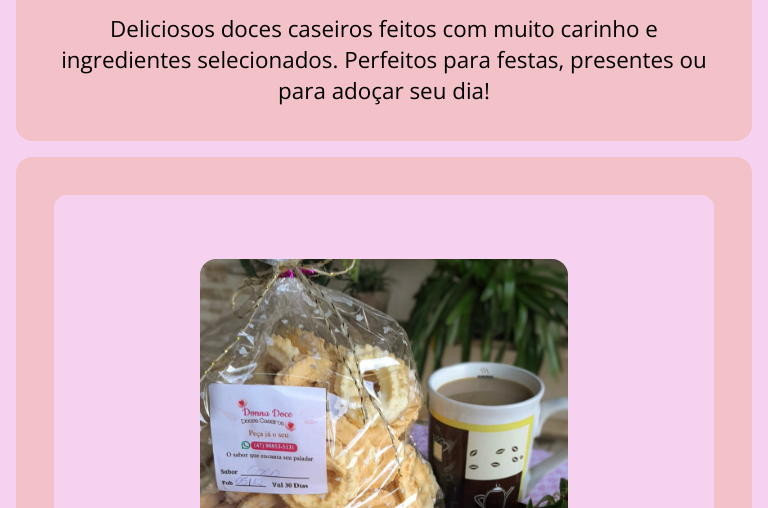
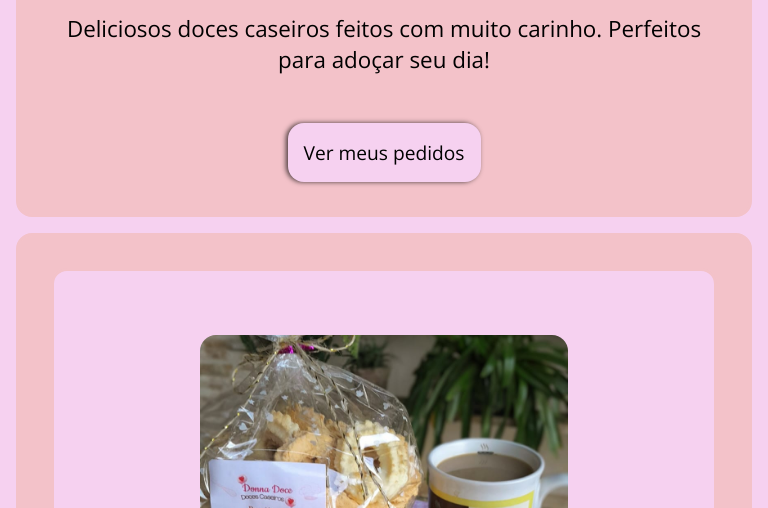
Before and after one commit to andreluizz7/PORTIFOLIO-DONA-DOCES, a plain HTML site: page index.html in a window 768 px wide. Shown: the part 292-800 px from the top of the page. Drawn offline with nearby package versions, Linux system fonts and the light colour scheme.

Commit message:
adiciona página de pedidos e ajusta estilo da introdução

```diff
--- a/Styles/Styles.css
+++ b/Styles/Styles.css
@@ -42,7 +42,7 @@ body {
     display: flex;
     flex-direction: row;
     align-items: center;
-    justify-content: center;
+    justify-content: space-between;
 }
 
 .header__nav__logo {
@@ -88,6 +88,19 @@ body {
     width: 4rem;
     height: auto;
     object-fit: cover;
+}
+
+.main__nav__pedidos {
+    display: flex;
+    justify-content: center;
+    padding: 1rem;
+    margin-top: 2rem;
+    background-color: var(--color-background);
+    font-size: 1.2rem;
+    color: var(--color-black);
+    text-decoration: none;
+    box-shadow: -2px 0 5px rgba(0, 0, 0, 0.7);
+    border-radius: 1rem;
 }
 
 .main__introducao {
@@ -507,6 +520,21 @@ body {
         width: 13rem;
     }
 
+    .main__nav__pedidos {
+        position: relative;
+        flex-direction: column;
+        justify-content: center;
+        margin-top: 2rem;
+    }
+
+    .main__introducao__titulo {
+        font-size: 1.1;
+    }
+
+    .main__introducao__descricao {
+        font-size: 1.1;
+    }
+
     .main__produtos {
         flex-direction: column;
         gap: 2rem;
@@ -585,6 +613,22 @@ body {
 }
 
 @media (min-width: 768px) and (max-width: 1250px) {
+    .main__nav__pedidos {
+        position: relative;
+        flex-direction: column;
+        justify-content: center;
+        left: 0;
+        margin-top: 2rem;
+    }
+
+    .main__introducao__titulo {
+        font-size: 1.2;
+    }
+
+    .main__introducao__descricao {
+        font-size: 1.2;
+    }
+
     .main__produtos {
         flex-direction: column;
         gap: 1rem;
--- a/index.html
+++ b/index.html
@@ -16,11 +16,7 @@
                 <a class="header__nav__logo" href="index.html">
                     <img class="header__nav__logo__img" src="Assets/logo.jpg" alt="Logo Dona Doces">
                 </a>
-                <ul class="header__nav__links">
-                    <!-- <li class="header__nav__links__item"><a href="#produtos">Produtos</a></li>
-                    <li class="header__nav__links__item"><a href="#sobre">Sobre Nós</a></li>
-                    <li class="header__nav__links__item"><a href="#contato">Contato</a></li> -->
-                </ul>
+
                 <button class="header__nav__carrinho" id="abrir-carrinho-btn" aria-label="Ver carrinho de compras">
                     <img class="header__nav__carrinho__img" src="Assets/carrinho.png" alt="Ícone do carrinho de compras">
                 </button>
@@ -30,7 +26,8 @@
         <main class="main">
             <section class="main__introducao">
                 <h1 class="main__introducao__titulo">Docinhos Artesanais</h1>
-                <p class="main__introducao__descricao">Deliciosos doces caseiros feitos com muito carinho e ingredientes selecionados. Perfeitos para festas, presentes ou para adoçar seu dia!</p>
+                <p class="main__introducao__descricao">Deliciosos doces caseiros feitos com muito carinho. Perfeitos para adoçar seu dia!</p>
+                <a class="main__nav__pedidos" href="/pedidos.html">Ver meus pedidos</a>
             </section>
 
             <section class="main__produtos">
```
Also changed, not shown: pedidos.html (added, +33 -0 lines).
